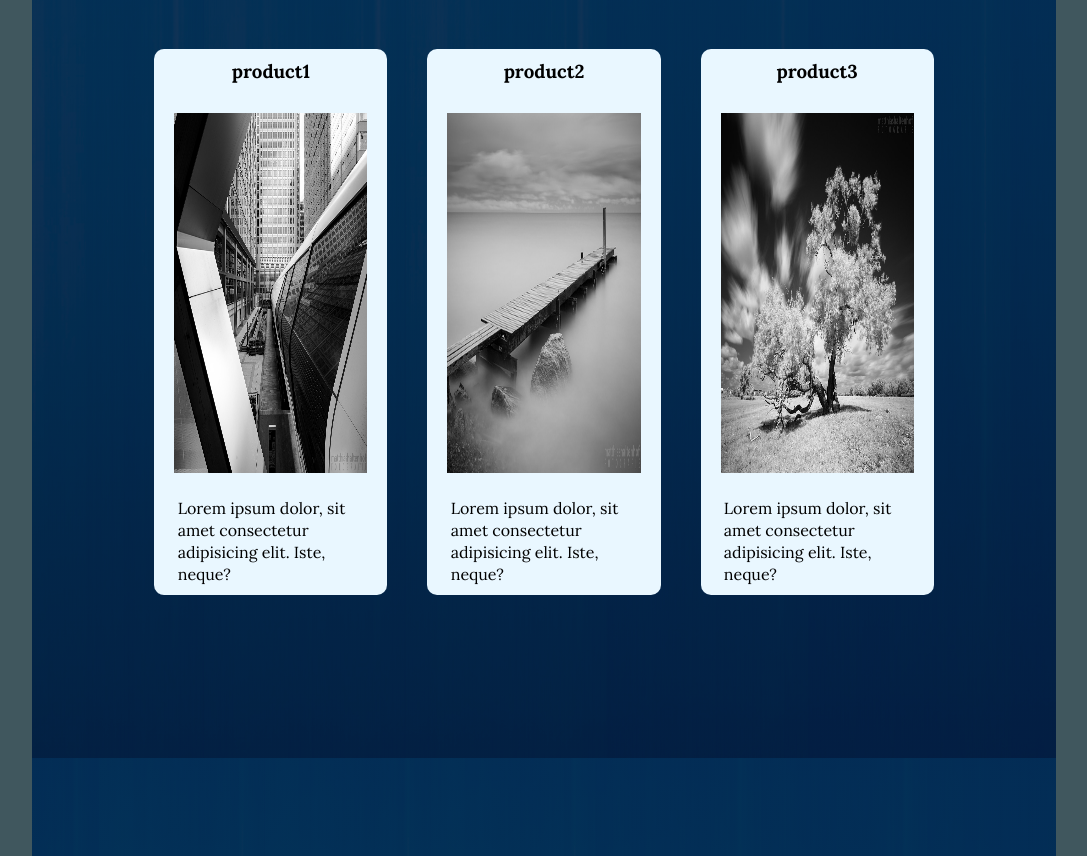
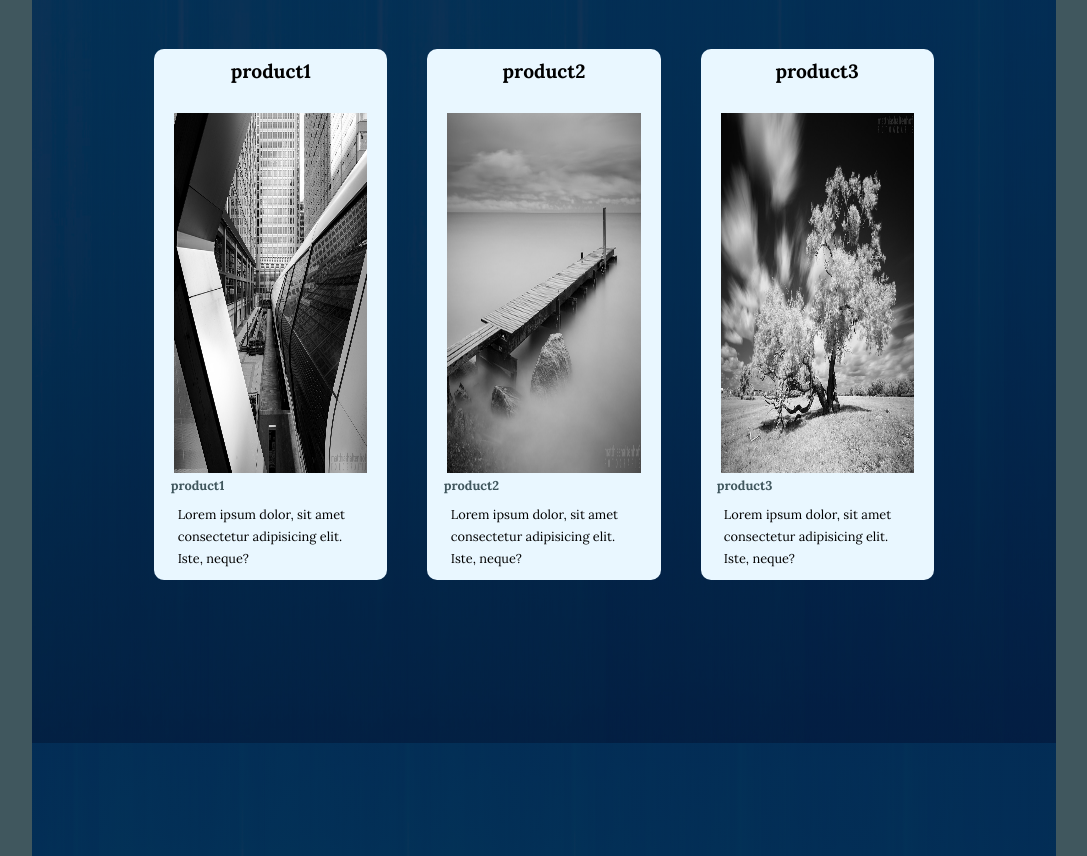
Before and after one commit to MagnusLii/HTML-CSS-proj, a plain HTML site: page index.html in a window 1280 px wide. Shown: the part 1210-2066 px from the top of the page, without its empty margins (96-1183 px from the left). Drawn offline with Linux system fonts and the light colour scheme.

Commit message:
Made styling better for smol pleb screens.

```diff
--- a/CSS/style.css
+++ b/CSS/style.css
@@ -156,10 +156,18 @@ nav img{
     font-weight: 700;
     margin: 10px 0;
     color: #000000;
+    font-size: 1.5vw;
+}
+.product-col h4{
+    text-align: left;
+    margin: -20px 7% 10px;
+    font-size: 1vw;
+    color: #40575e;
 }
 .product-col p{
     color: #000000;
     margin: 0 10% 10px;
+    font-size: 1vw;
 }
 .product-col:hover{
     box-shadow: 0 0 3rem 0 rgba(0, 0, 0, 0.3);
--- a/index.html
+++ b/index.html
@@ -55,16 +55,19 @@
                 <div class="product-col">
                     <h3>product1</h3>
                     <img src="CSS/images/moodimg1.jpg" alt="product1">
+                    <h4>product1</h4>
                     <p>Lorem ipsum dolor, sit amet consectetur adipisicing elit. Iste, neque?</p>
                 </div>
                 <div class="product-col">
                     <h3>product2</h3>
                     <img src="CSS/images/moodimg2.jpg" alt="product2">
+                    <h4>product2</h4>
                     <p>Lorem ipsum dolor, sit amet consectetur adipisicing elit. Iste, neque?</p>
                 </div>
                 <div class="product-col">
                     <h3>product3</h3>
                     <img src="CSS/images/moodimg3.jpg" alt="product3">
+                    <h4>product3</h4>
                     <p>Lorem ipsum dolor, sit amet consectetur adipisicing elit. Iste, neque?</p>
                 </div>
             </div>
```
